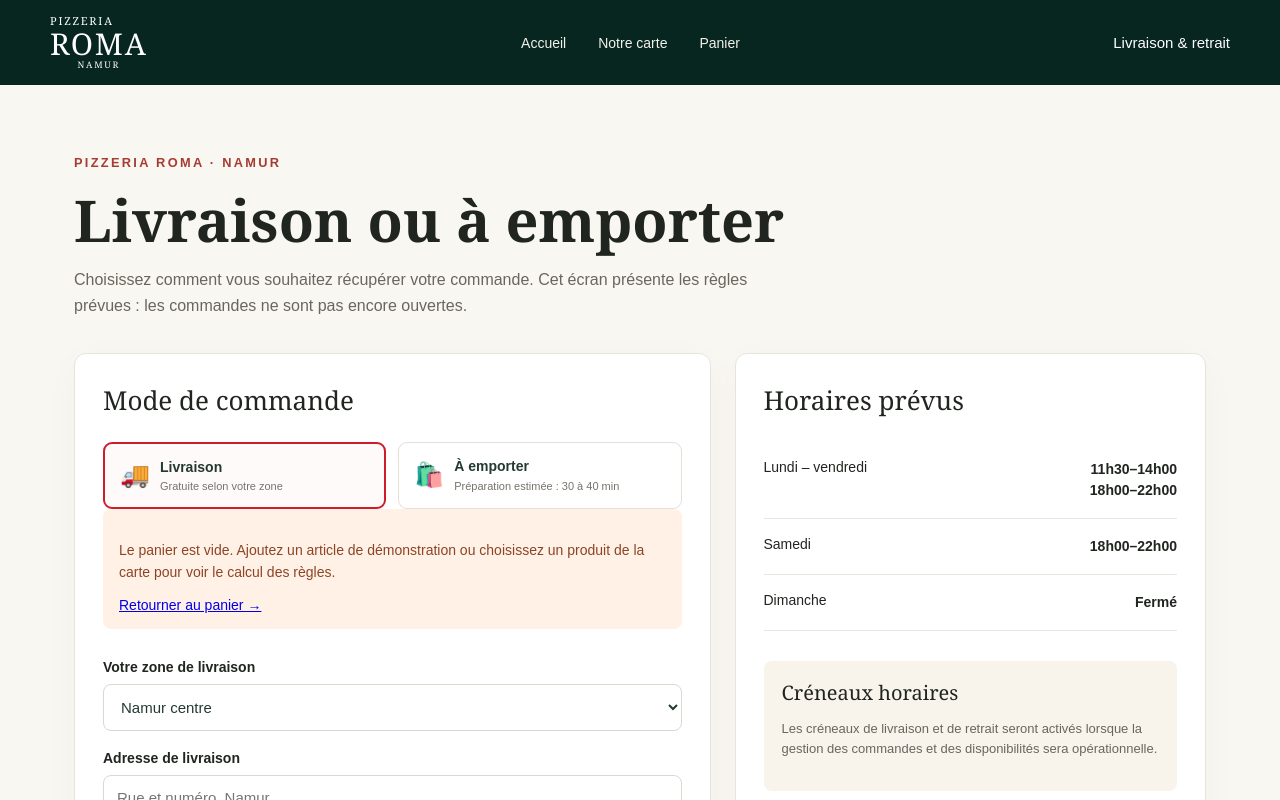
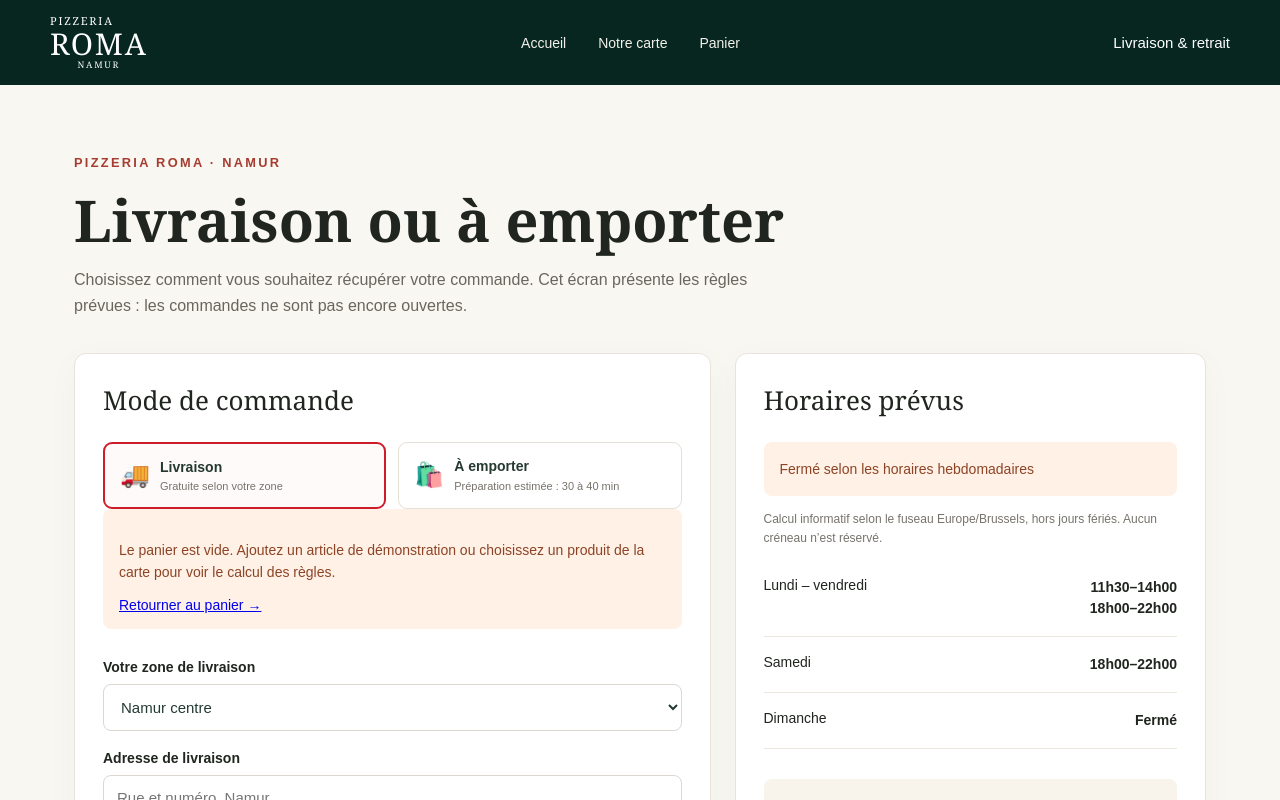
Before and after one commit to AmirGames/pizzeria-roma, a Next.js app: page /commande in a window 1280 px wide. Shown: the top 800 px of the page. Built offline with nearby package versions, Linux system fonts and the light colour scheme.

Commit message:
feat: afficher le statut hebdomadaire d'ouverture

```diff
--- a/src/app/commande/page.tsx
+++ b/src/app/commande/page.tsx
@@ -2,7 +2,7 @@
 
 import Link from 'next/link';
 import { useEffect, useState } from 'react';
-import { DELIVERY_ZONES, evaluateCartFulfillment } from '../../lib/fulfillment.mjs';
+import { DELIVERY_ZONES, evaluateCartFulfillment, isWithinRestaurantService } from '../../lib/fulfillment.mjs';
 import { useCart } from '../../lib/use-cart';
 import { useCatalogCart } from '../../lib/use-catalog-cart';
 
@@ -17,9 +17,17 @@ export default function FulfillmentPage() {
   const [address, setAddress] = useState('');
   const [catalogPreview, setCatalogPreview] = useState<CatalogPreview | null>(null);
   const [previewStatus, setPreviewStatus] = useState<'idle' | 'loading' | 'ready' | 'unavailable'>('idle');
+  const [serviceOpen, setServiceOpen] = useState<boolean | null>(null);
   const isCatalogCart = catalogCart.items.length > 0;
   const demoPolicy = evaluateCartFulfillment({ mode, zoneId: zone, items });
   const policy = isCatalogCart && catalogPreview ? catalogPreview.fulfillment : demoPolicy;
+
+  useEffect(() => {
+    const updateServiceStatus = () => setServiceOpen(isWithinRestaurantService(new Date()));
+    updateServiceStatus();
+    const timer = window.setInterval(updateServiceStatus, 60_000);
+    return () => window.clearInterval(timer);
+  }, []);
 
   useEffect(() => {
     if (!catalogCart.ready || !isCatalogCart) {
@@ -72,6 +80,8 @@ export default function FulfillmentPage() {
           </section>
           <aside className="roma-fulfillment-card">
             <h2>Horaires prévus</h2>
+            <p role="status" className={serviceOpen ? 'roma-policy-ok' : 'roma-policy-warning'}>{serviceOpen === null ? 'Vérification des horaires…' : serviceOpen ? 'Ouvert selon les horaires hebdomadaires' : 'Fermé selon les horaires hebdomadaires'}</p>
+            <p className="roma-policy-caveat">Calcul informatif selon le fuseau Europe/Brussels, hors jours fériés. Aucun créneau n’est réservé.</p>
             <div className="roma-hours-row"><span>Lundi – vendredi</span><strong>11h30–14h00<br/>18h00–22h00</strong></div>
             <div className="roma-hours-row"><span>Samedi</span><strong>18h00–22h00</strong></div>
             <div className="roma-hours-row"><span>Dimanche</span><strong>Fermé</strong></div>
```
